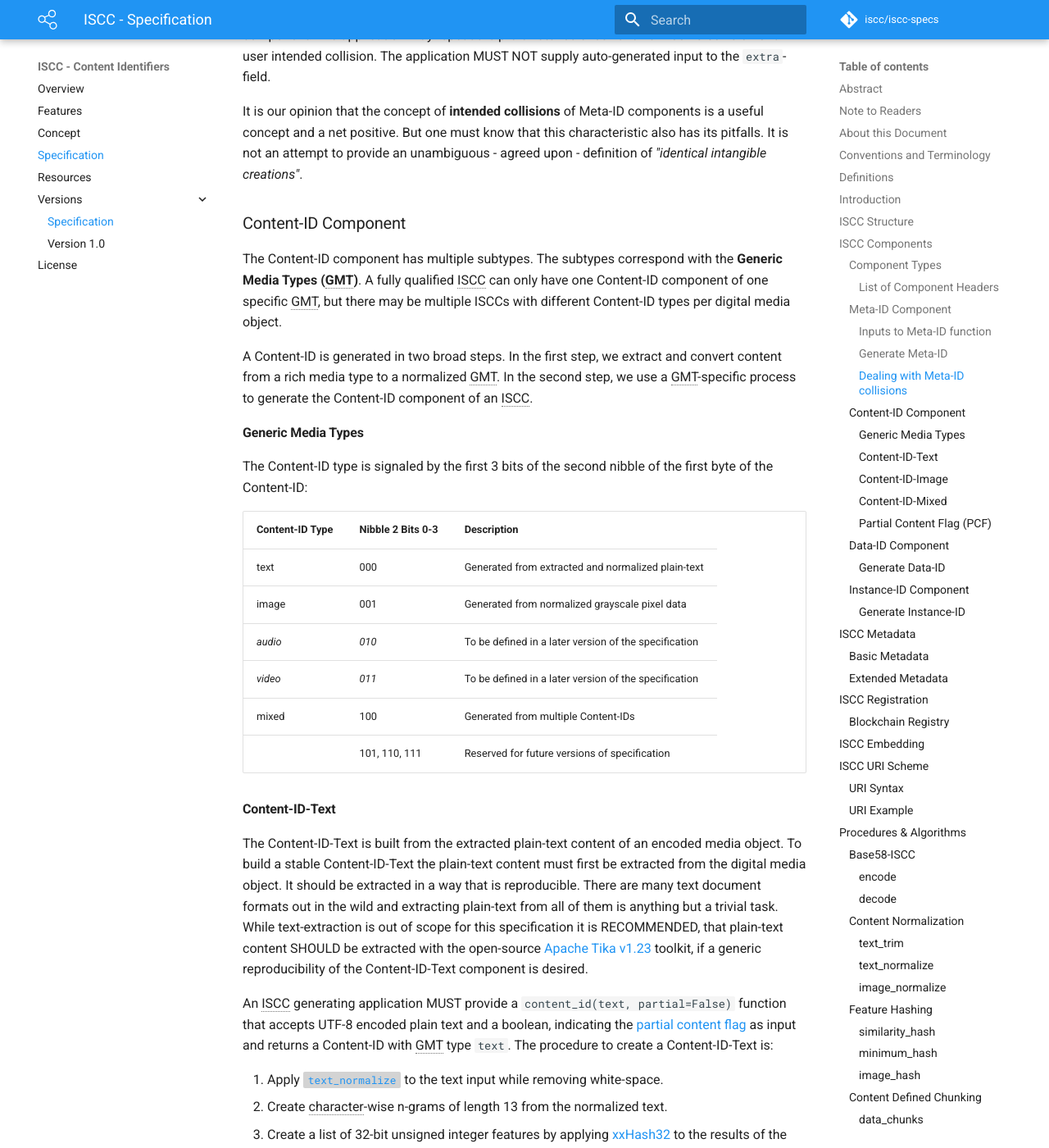
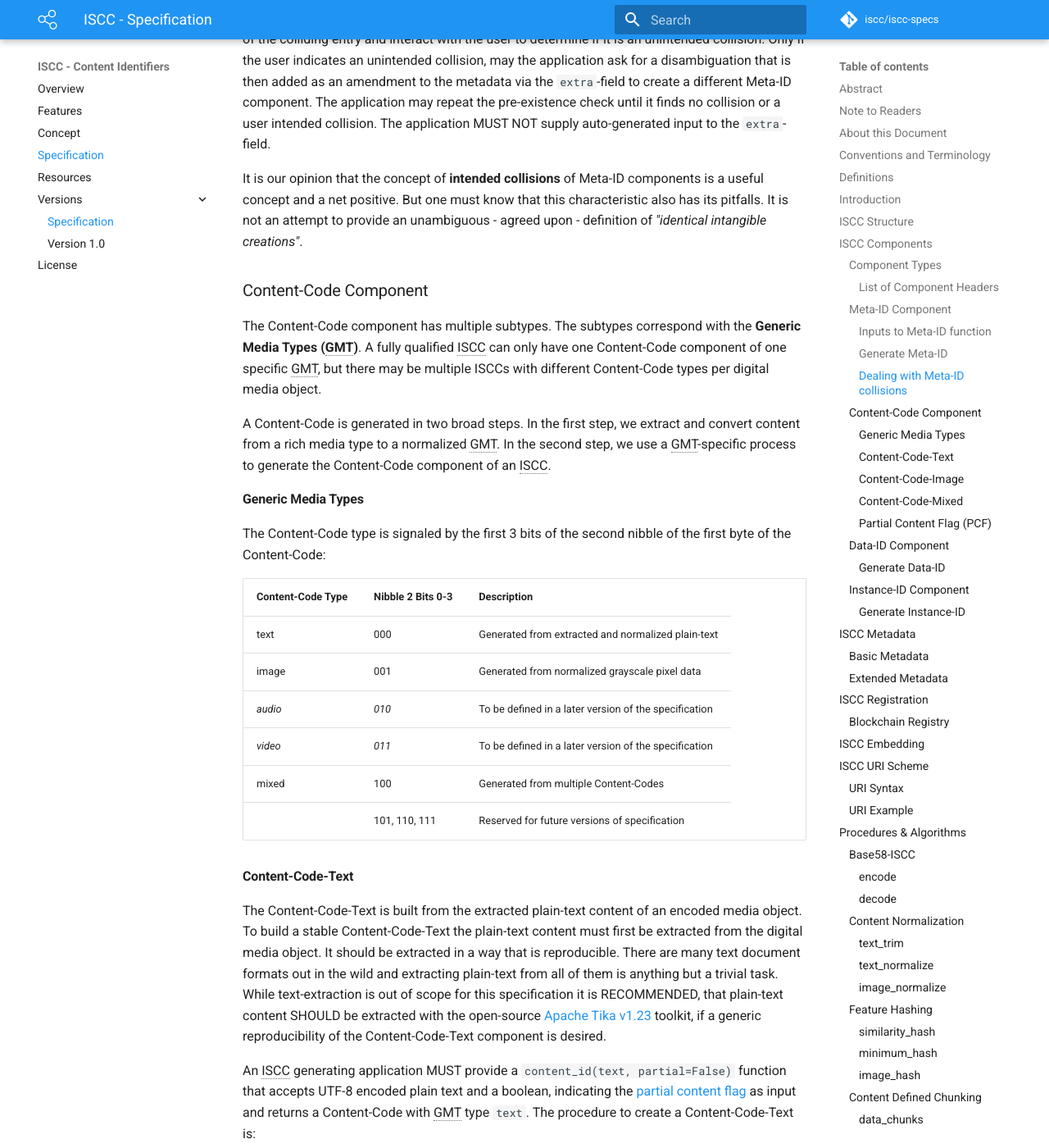
Before and after one commit to iscc/iscc-specs, an MkDocs documentation site: the page built from docs/specification.md, in a window 1280 px wide and 1400 px high, scrolled down 7799 px. Shown: the whole window at 82% size. Built offline with MkDocs 1.6.1 and Material for MkDocs 9.7.7, drawn with Linux system fonts in a browser that asks for light colours; comment, search, counter and statistics services are not loaded; some of the changed text lies outside the part shown.

Commit message:
Use Content-Code instead of Content-ID

```diff
--- a/docs/specification.md
+++ b/docs/specification.md
@@ -79,7 +79,7 @@ A **Fully Qualified ISCC Digest** is a fixed size sequence of **36 bytes (288 bi
 The ISCC Digest is built from multiple self-describing 72-bit components:
 
 
-| Components:     | Meta-ID             | Content-ID         | Data-ID           | Instance-ID   |
+| Components:     | Meta-ID             | Content-Code         | Data-ID           | Instance-ID   |
 | :-------------- | :------------------ | :----------------- | :---------------- | :------------ |
 | **Context:**    | Intangible creation | Content similarity | Data similarity   | Data checksum |
 | **Input:**      | Metadata            | Extracted  content | Raw data          | Raw data      |
@@ -92,13 +92,13 @@ ISCC components MAY be used separately or in combination by applications for var
 
     **Meta-ID**: CCDFPFc87MhdT
 
-Combinations of components MUST include the Meta-ID component and MUST be ordered as **Meta-ID**, **Content-ID**, **Data-ID**, and **Instance-ID**. Individual components MAY be skipped and SHOULD be separated with hyphens. A combination of components SHOULD be prefixed with "ISCC".
+Combinations of components MUST include the Meta-ID component and MUST be ordered as **Meta-ID**, **Content-Code**, **Data-ID**, and **Instance-ID**. Individual components MAY be skipped and SHOULD be separated with hyphens. A combination of components SHOULD be prefixed with "ISCC".
 
 !!! example "Combination of ISCC-Code components"
 
     **ISCC**: CCPktvj3dVoVa-CTPCWTpGPMaLZ-CDL6QsUZdZzog
 
-A **Fully Qualified ISCC Code** is an ordered sequence of Meta-ID, Content-ID, Data-ID, and Instance-ID codes. It SHOULD be prefixed with ISCC and MAY be separated by hyphens.
+A **Fully Qualified ISCC Code** is an ordered sequence of Meta-ID, Content-Code, Data-ID, and Instance-ID codes. It SHOULD be prefixed with ISCC and MAY be separated by hyphens.
 
 !!! example "Fully Qualified ISCC-Code (52 characters)"
 
@@ -121,16 +121,16 @@ The header only needs to be carried in the encoded representation. As similarity
 | Component                | Nibble-1 | Nibble-2                        | Byte | Code |
 | :----------------------- | :------- | :------------------------------ | :--- | ---- |
 | **Meta-ID**              | 0000     | 0000 - Reserved                 | 0x00 | CC   |
-| **Content-ID-Text**      | 0001     | 0000 - Content Type Text        | 0x10 | CT   |
-| **Content-ID-Text PCF**  | 0001     | 0001 - Content Type Text  + PCF | 0x11 | Ct   |
-| **Content-ID-Image**     | 0001     | 0010 - Content Type Image       | 0x12 | CY   |
-| **Content-ID-Image PCF** | 0001     | 0011 - Content Type Image + PCF | 0x13 | Ci   |
-| *Content-ID-Audio*       | 0001     | 0100 - Content Type Audio       | 0x14 | CA   |
-| *Content-ID-Audio PCF*   | 0001     | 0101 - Content Type Audio + PCF | 0x15 | Ca   |
-| *Content-ID-Video*       | 0001     | 0110 - Content Type Video       | 0x16 | CV   |
-| *Content-ID-Video PCF*   | 0001     | 0111 - Content Type Video + PCF | 0x17 | Cv   |
-| **Content-ID-Mixed**     | 0001     | 1000 - Content Type Mixed       | 0x18 | CM   |
-| **Content-ID Mixed PCF** | 0001     | 1001 - Content Type Mixed + PCF | 0x19 | Cm   |
+| **Content-Code-Text**      | 0001     | 0000 - Content Type Text        | 0x10 | CT   |
+| **Content-Code-Text PCF**  | 0001     | 0001 - Content Type Text  + PCF | 0x11 | Ct   |
+| **Content-Code-Image**     | 0001     | 0010 - Content Type Image       | 0x12 | CY   |
+| **Content-Code-Image PCF** | 0001     | 0011 - Content Type Image + PCF | 0x13 | Ci   |
+| *Content-Code-Audio*       | 0001     | 0100 - Content Type Audio       | 0x14 | CA   |
+| *Content-Code-Audio PCF*   | 0001     | 0101 - Content Type Audio + PCF | 0x15 | Ca   |
+| *Content-Code-Video*       | 0001     | 0110 - Content Type Video       | 0x16 | CV   |
+| *Content-Code-Video PCF*   | 0001     | 0111 - Content Type Video + PCF | 0x17 | Cv   |
+| **Content-Code-Mixed**     | 0001     | 1000 - Content Type Mixed       | 0x18 | CM   |
+| **Content-Code Mixed PCF** | 0001     | 1001 - Content Type Mixed + PCF | 0x19 | Cm   |
 | **Data-ID**              | 0010     | 0000 - Reserved                 | 0x20 | CD   |
 | **Instance-ID**          | 0011     | 0000 - Reserved                 | 0x30 | CR   |
 
@@ -188,30 +188,30 @@ If for any reason an application wants to avoid unintended collisions with pre-e
 
 It is our opinion that the concept of **intended collisions** of Meta-ID components is a useful concept and a net positive. But one must know that this characteristic also has its pitfalls. It is not an attempt to provide an unambiguous - agreed upon - definition of *"identical intangible creations"*.
 
-### Content-ID Component
+### Content-Code Component
 
-The Content-ID component has multiple subtypes. The subtypes correspond with the **Generic Media Types (GMT)**. A fully qualified ISCC can only have one Content-ID component of one specific GMT, but there may be multiple ISCCs with different Content-ID types per digital media object.
+The Content-Code component has multiple subtypes. The subtypes correspond with the **Generic Media Types (GMT)**. A fully qualified ISCC can only have one Content-Code component of one specific GMT, but there may be multiple ISCCs with different Content-Code types per digital media object.
 
-A Content-ID is generated in two broad steps. In the first step, we extract and convert content from a rich media type to a normalized GMT. In the second step, we use a GMT-specific process to generate the Content-ID component of an ISCC.
+A Content-Code is generated in two broad steps. In the first step, we extract and convert content from a rich media type to a normalized GMT. In the second step, we use a GMT-specific process to generate the Content-Code component of an ISCC.
 
 #### Generic Media Types
 
-The  Content-ID type is signaled by the first 3 bits of the second nibble of the first byte of the Content-ID:
+The  Content-Code type is signaled by the first 3 bits of the second nibble of the first byte of the Content-Code:
 
-| Content-ID Type | Nibble 2 Bits 0-3 | Description                                           |
+| Content-Code Type | Nibble 2 Bits 0-3 | Description                                           |
 | :-------------- | :---------------- | ----------------------------------------------------- |
 | text            | 000               | Generated from extracted and normalized plain-text    |
 | image           | 001               | Generated from normalized grayscale pixel data        |
 | *audio*         | *010*             | To be defined in a later version of the specification |
 | *video*         | *011*             | To be defined in a later version of the specification |
-| mixed           | 100               | Generated from multiple Content-IDs                   |
+| mixed           | 100               | Generated from multiple Content-Codes                   |
 |                 | 101, 110, 111     | Reserved for future versions of specification         |
 
-#### Content-ID-Text
+#### Content-Code-Text
 
-The Content-ID-Text is built from the extracted plain-text content of an encoded media object. To build a stable Content-ID-Text the plain-text content must first be extracted from the digital media object. It should be extracted in a way that is reproducible. There are many text document formats out in the wild and extracting plain-text from all of them is anything but a trivial task. While text-extraction is out of scope for this specification it is RECOMMENDED, that plain-text content SHOULD be extracted with the open-source [Apache Tika v1.23](https://tika.apache.org/) toolkit, if a generic reproducibility of the Content-ID-Text component is desired.
+The Content-Code-Text is built from the extracted plain-text content of an encoded media object. To build a stable Content-Code-Text the plain-text content must first be extracted from the digital media object. It should be extracted in a way that is reproducible. There are many text document formats out in the wild and extracting plain-text from all of them is anything but a trivial task. While text-extraction is out of scope for this specification it is RECOMMENDED, that plain-text content SHOULD be extracted with the open-source [Apache Tika v1.23](https://tika.apache.org/) toolkit, if a generic reproducibility of the Content-Code-Text component is desired.
 
-An ISCC generating application MUST provide a `content_id(text, partial=False)` function that accepts UTF-8 encoded plain text and a boolean, indicating the [partial content flag](#partial-content-flag-pcf) as input and returns a Content-ID with GMT type `text`. The procedure to create a Content-ID-Text is:
+An ISCC generating application MUST provide a `content_id(text, partial=False)` function that accepts UTF-8 encoded plain text and a boolean, indicating the [partial content flag](#partial-content-flag-pcf) as input and returns a Content-Code with GMT type `text`. The procedure to create a Content-Code-Text is:
 
 1. Apply [`text_normalize`](#text_normalize) to the text input while removing white-space.
 2. Create character-wise n-grams of length 13 from the normalized text.
@@ -222,20 +222,20 @@ An ISCC generating application MUST provide a `content_id(text, partial=False)`
 7. Prepend the 1-byte component header (`0x10` full content or `0x11` partial content).
 8. Encode and return the resulting 9-byte sequence with [`encode`](#encode).
 
-See also: [Content-ID-Text reference code](https://github.com/iscc/iscc-specs/blob/master/src/iscc/iscc.py#L54)
+See also: [Content-Code-Text reference code](https://github.com/iscc/iscc-specs/blob/master/src/iscc/iscc.py#L54)
 
-#### Content-ID-Image
+#### Content-Code-Image
 
-For the Content-ID-Image we are opting for a DCT-based perceptual image-hash instead of a more sophisticated key-point detection based method. In view of the generic deployability of the ISCC we chose an algorithm that has moderate computation requirements and is easy to implement while still being robust against common image manipulations.
+For the Content-Code-Image we are opting for a DCT-based perceptual image-hash instead of a more sophisticated key-point detection based method. In view of the generic deployability of the ISCC we chose an algorithm that has moderate computation requirements and is easy to implement while still being robust against common image manipulations.
 
-An ISCC generating application MUST provide a `content_id_image(image, partial=False)` function that accepts a local file path to an image and returns a Content-ID with GMT type `image`. The procedure to create a Content-ID-Image is as follows:
+An ISCC generating application MUST provide a `content_id_image(image, partial=False)` function that accepts a local file path to an image and returns a Content-Code with GMT type `image`. The procedure to create a Content-Code-Image is as follows:
 
 1. Apply [`image_normalize`](#image_normalize) to receive a two-dimensional array of gray-scale pixel data.
 2. Apply [`image_hash`](#image_hash) to the results of the previous step.
 3. Prepend the 1-byte component header (`0x12` full content or `0x13` partial content) to results of the previous step.
 4. Encode and return the resulting 9-byte sequence with [`encode`](#encode)
 
-See also: [Content-ID-Image reference code](https://github.com/iscc/iscc-specs/blob/master/src/iscc/iscc.py#L81)
+See also: [Content-Code-Image reference code](https://github.com/iscc/iscc-specs/blob/master/src/iscc/iscc.py#L81)
 
 !!! note "Image Data Input"
     The `content_id_image` function may optionally accept the raw byte data of an encoded image or an internal native image object as input for convenience.
@@ -243,23 +243,23 @@ See also: [Content-ID-Image reference code](https://github.com/iscc/iscc-specs/b
 !!! warning "JPEG Decoding"
     Decoding of JPEG images is non deterministic. Different image processing libraries may yield diverging pixel data and result in different Image-IDs. The reference implementation uses the built-in decoder of the [Python Pillow](https://github.com/python-pillow/Pillow) imaging library. Future versions of the ISCC specification may define a custom deterministic JPEG decoding procedure.
 
-#### Content-ID-Mixed
+#### Content-Code-Mixed
 
-The Content-ID-Mixed aggregates multiple Content-IDs of the same or different types. It may be used for digital media objects that embed multiples types of media or for collections of contents of the same type. First, we have to collect contents from the mixed media object or content collection and generate Content-IDs for each item. An ISCC conforming application must provide a `content_id_mixed` function that takes a list of Content-ID Codes as input and returns a Content-ID-Mixed. Follow these steps to create a Content-ID-Mixed:
+The Content-Code-Mixed aggregates multiple Content-Codes of the same or different types. It may be used for digital media objects that embed multiples types of media or for collections of contents of the same type. First, we have to collect contents from the mixed media object or content collection and generate Content-Codes for each item. An ISCC conforming application must provide a `content_id_mixed` function that takes a list of Content-Code Codes as input and returns a Content-Code-Mixed. Follow these steps to create a Content-Code-Mixed:
 
 Signature: `conent_id_mixed(cids: List[str], partial: bool=False) -> str`
 
-1. Decode the list of Content-IDs.
-2. Extract the **first 8-bytes** from each digest (**Note**: this includes the header part of the Content-IDs).
+1. Decode the list of Content-Codes.
+2. Extract the **first 8-bytes** from each digest (**Note**: this includes the header part of the Content-Codes).
 3. Apply [`similarity_hash`](#similarity_hash) to the list of digests from step 2.
 4. Prepend the 1-byte component header(`0x18` full content or `0x19` partial content)
 5. Apply [`encode`](#encode) to the result of step 5 and return the result.
 
-See also: [Content-ID-Mixed reference code](https://github.com/iscc/iscc-specs/blob/master/src/iscc/iscc.py#L102)
+See also: [Content-Code-Mixed reference code](https://github.com/iscc/iscc-specs/blob/master/src/iscc/iscc.py#L102)
 
 #### Partial Content Flag (PCF)
 
-The last bit of the header byte of the Content-ID is the "Partial Content Flag". It designates if the Content-ID applies to the full content, or just some part of it. The PCF MUST be set as a `0`-bit (**full GMT-specific content**) by default. Setting the PCF to `1` enables applications to create multiple linked ISCCs of partial extracts of a content collection. The exact semantics of *partial content* are outside of the scope of this specification. Applications that plan to support partial Content-IDs MUST define their semantics.
+The last bit of the header byte of the Content-Code is the "Partial Content Flag". It designates if the Content-Code applies to the full content, or just some part of it. The PCF MUST be set as a `0`-bit (**full GMT-specific content**) by default. Setting the PCF to `1` enables applications to create multiple linked ISCCs of partial extracts of a content collection. The exact semantics of *partial content* are outside of the scope of this specification. Applications that plan to support partial Content-Codes MUST define their semantics.
 
  ![Partial Contant Flag](images/iscc-pcf.svg)
 
@@ -267,12 +267,12 @@ The last bit of the header byte of the Content-ID is the "Partial Content Flag".
 
     Let's assume we have a single newspaper issue "The Times - 03 Jan 2009". You would generate one Meta-ID component with the title "The Times" and extra "03 Jan 2009". The resulting Meta-ID component will be the grouping prefix in this scenario.
 
-    We use a Content-ID-Mixed with PCF `0` (not partial) for the ISCC of the newspaper issue. We generate Data-ID and Instance-ID from the print PDF of the newspaper issue.
+    We use a Content-Code-Mixed with PCF `0` (not partial) for the ISCC of the newspaper issue. We generate Data-ID and Instance-ID from the print PDF of the newspaper issue.
 
-    To create an ISCC for a single extracted image that should convey context with the newspaper issue, we reuse the Meta-ID of the newspaper issue and create a Content-ID-Image with PCF `1` (partial to the newspaper issue). For the Data-ID or Instance-ID of the image, we are free to choose if we reuse those of the newspaper issue or create separate ones. The former would express strong specialization of the image to the newspaper issue (not likely to be useful out of context). The latter would create a stronger link to an eventual standalone ISCC of the image. Note that the ISCC of the individual image keeps links in both ways:
+    To create an ISCC for a single extracted image that should convey context with the newspaper issue, we reuse the Meta-ID of the newspaper issue and create a Content-Code-Image with PCF `1` (partial to the newspaper issue). For the Data-ID or Instance-ID of the image, we are free to choose if we reuse those of the newspaper issue or create separate ones. The former would express strong specialization of the image to the newspaper issue (not likely to be useful out of context). The latter would create a stronger link to an eventual standalone ISCC of the image. Note that the ISCC of the individual image keeps links in both ways:
 
     - Image is linked to the newspaper issue by identical Meta-ID component
-    - Image is linked to the standalone version of the image by identical Content-ID-Image body
+    - Image is linked to the standalone version of the image by identical Content-Code-Image body
 
     This is just one example that illustrates the flexibility that the PCF-Flag provides in concert with a grouping Meta-ID. With great flexibility comes great danger of complexity. Applications SHOULD do careful planning before using the PCF-Flag with internally defined semantics.
 
@@ -374,7 +374,7 @@ See also: [ISCC-Stream specification](https://coblo.github.io/cips/cip-0003-iscc
 
 Embedding ISCC codes into content is only RECOMMENDED if it does not create a side effect. We call it a side effect if embedding an ISCC code changes the content to such an extent, that it yields a different ISCC code.
 
-Side effects will depend on the combination of ISCC components that are to be embedded. A Meta-ID can always be embedded without side effects because it does not depend on the content itself. Content-ID and Data-ID may not change if embedded in larger media objects. Instance-IDs cannot easily be embedded as they will inevitably have a side effect on the post-embedding Instance-ID without special processing.
+Side effects will depend on the combination of ISCC components that are to be embedded. A Meta-ID can always be embedded without side effects because it does not depend on the content itself. Content-Code and Data-ID may not change if embedded in larger media objects. Instance-IDs cannot easily be embedded as they will inevitably have a side effect on the post-embedding Instance-ID without special processing.
 
 Applications MAY embed ISCC codes that have side effects if they specify a procedure by which the embedded ISCC codes can be stripped in such a way that the stripped content will yield the original embedded ISCC codes.
 
@@ -483,7 +483,7 @@ See also: [Image normalization reference code](https://github.com/iscc/iscc-spec
 
 ### Feature Hashing
 
-The ISCC standardizes various feature hashing algorithms that reduce content features to a binary vector used as the body of the various Content-ID components.
+The ISCC standardizes various feature hashing algorithms that reduce content features to a binary vector used as the body of the various Content-Code components.
 
 #### similarity_hash
 
```
Also changed, not shown: docs/concept.md (+3 -3 lines), docs/features.md (+2 -2 lines).
